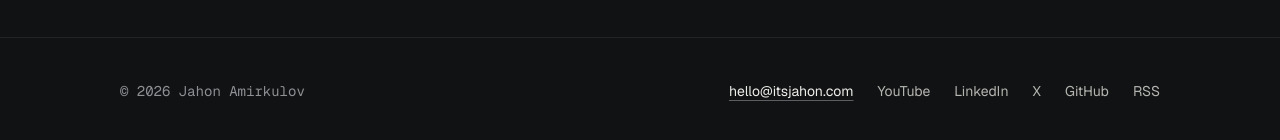
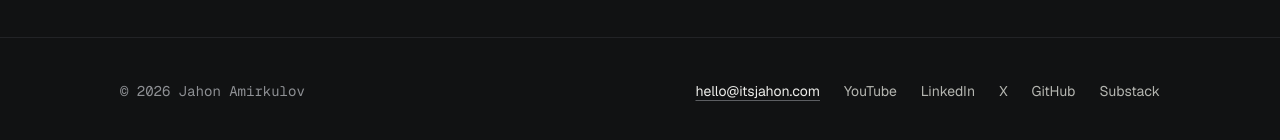
Before and after one commit to JahonCodes/itsjahon, a plain HTML site: page index.html in a window 1280 px wide. Shown: the part 2774-2914 px from the top of the page. Drawn offline with nearby package versions, Linux system fonts and the light colour scheme.

Commit message:
Add Substack link to footers, replace dead RSS link
Co-Authored-By: Claude Sonnet 5.5 <noreply@anthropic.com>

```diff
--- a/index.html
+++ b/index.html
@@ -187,7 +187,7 @@ input:focus{outline:2px solid #F2A541;outline-offset:2px}
         <li><a class="nav-link" href="https://www.linkedin.com/in/itsjahon/" style="display: inline-block; padding: 12px 0">LinkedIn</a></li>
         <li><a class="nav-link" href="https://x.com/itsjahon" style="display: inline-block; padding: 12px 0">X</a></li>
         <li><a class="nav-link" href="https://github.com/JahonCodes" style="display: inline-block; padding: 12px 0">GitHub</a></li>
-        <li><a class="nav-link" href="#" style="display: inline-block; padding: 12px 0">RSS</a></li>
+        <li><a class="nav-link" href="https://substack.com/@itsjahon" style="display: inline-block; padding: 12px 0">Substack</a></li>
       </ul>
     </div>
   </footer>
```
Also changed, not shown: writing/deleting-instagram/index.html (+1 -0 lines), writing/index.html (+1 -0 lines).
